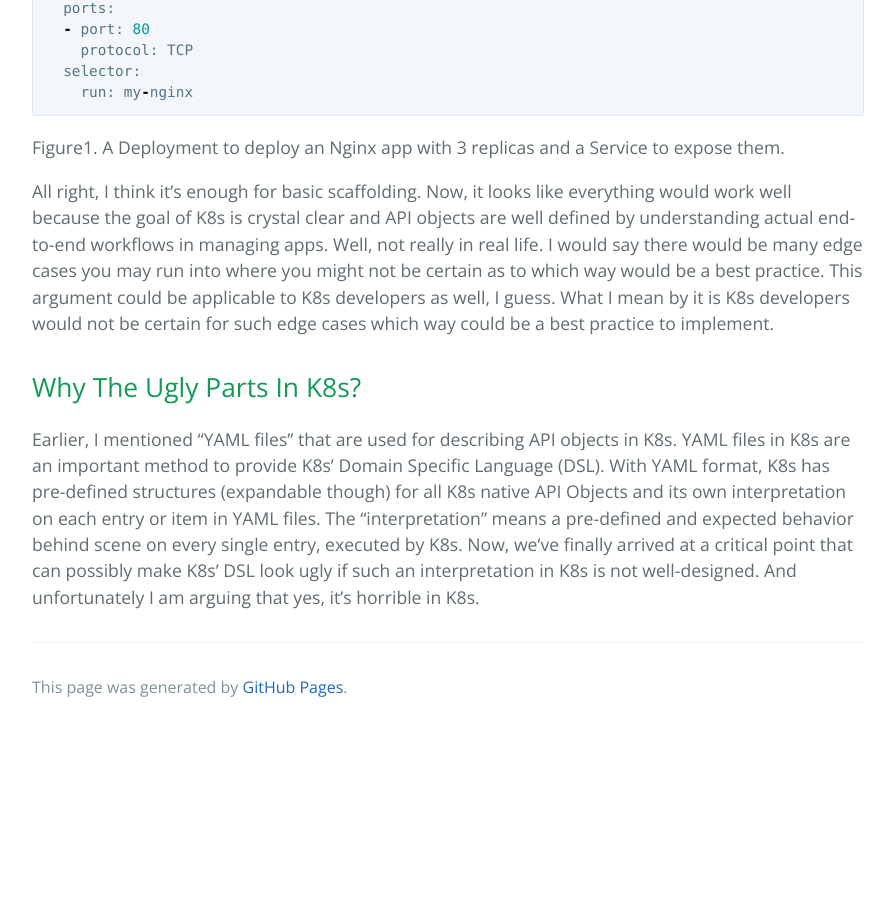
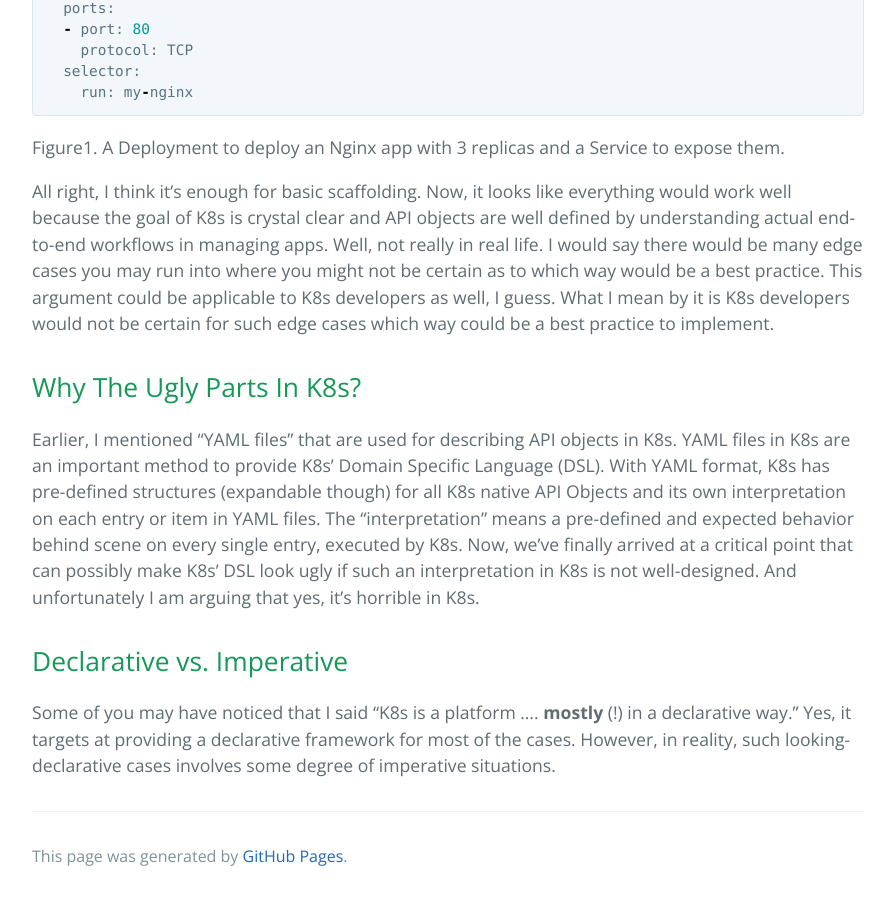
Before and after one commit to JunPark/junpark.github.io, a Jekyll site: the page built from index.md, in a window 1280 px wide and 900 px high, scrolled down 1884 px. Shown: the whole window, without its empty margins (192-1087 px from the left). Built offline with Jekyll 4.4.1, drawn with Linux system fonts in a browser that asks for light colours; before the commit the page ends 2615 px from its top, so only the background shows below that.

Commit message:
a bit enhancement

```diff
--- a/index.md
+++ b/index.md
@@ -59,5 +59,8 @@ All right, I think it's enough for basic scaffolding. Now, it looks like everyth
 
 ## Why The Ugly Parts In K8s?
 
-Earlier, I mentioned "YAML files" that are used for describing API objects in K8s. YAML files in K8s are an important method to provide K8s' Domain Specific Language (DSL). With YAML format, K8s has pre-defined structures (expandable though) for all K8s native API Objects and its own interpretation on each entry or item in YAML files. The "interpretation" means a pre-defined and expected behavior behind scene on every single entry, executed by K8s.
-Now, we've finally arrived at a critical point that can possibly make K8s' DSL look ugly if such an interpretation in K8s is not well-designed. And unfortunately I am arguing that yes, it's horrible in K8s.
+Earlier, I mentioned "YAML files" that are used for describing API objects in K8s. YAML files in K8s are an important method to provide K8s' Domain Specific Language (DSL). With YAML format, K8s has pre-defined structures (expandable though) for all K8s native API Objects and its own interpretation on each entry or item in YAML files. The "interpretation" means a pre-defined and expected behavior behind scene on every single entry, executed by K8s. Now, we've finally arrived at a critical point that can possibly make K8s' DSL look ugly if such an interpretation in K8s is not well-designed. And unfortunately I am arguing that yes, it's horrible in K8s.
+
+## Declarative vs. Imperative
+
+Some of you may have noticed that I said "K8s is a platform …. **mostly** (!) in a declarative way." Yes, it targets at providing a declarative framework for most of the cases. However, in reality, such looking-declarative cases involves some degree of imperative situations.
```
